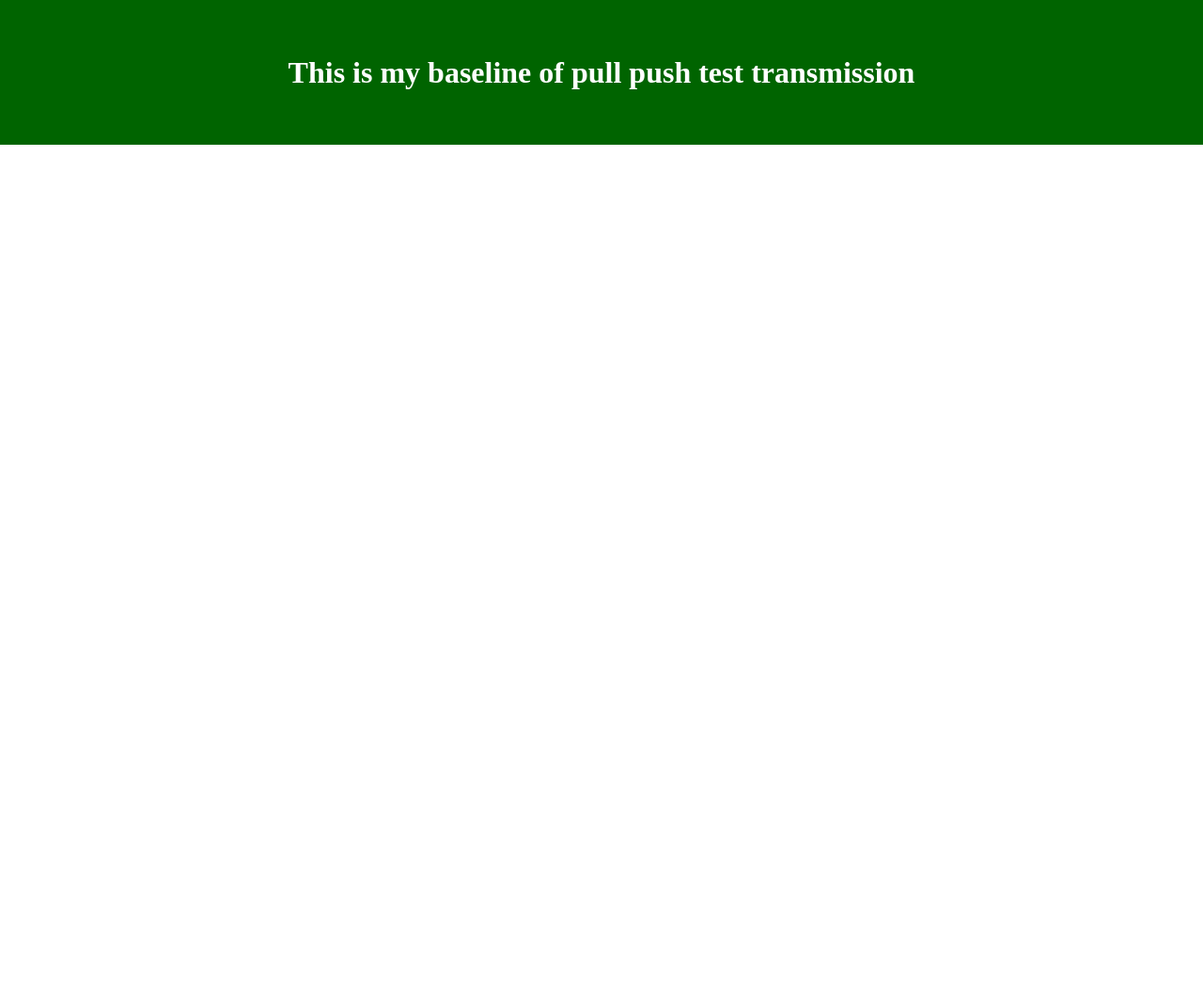
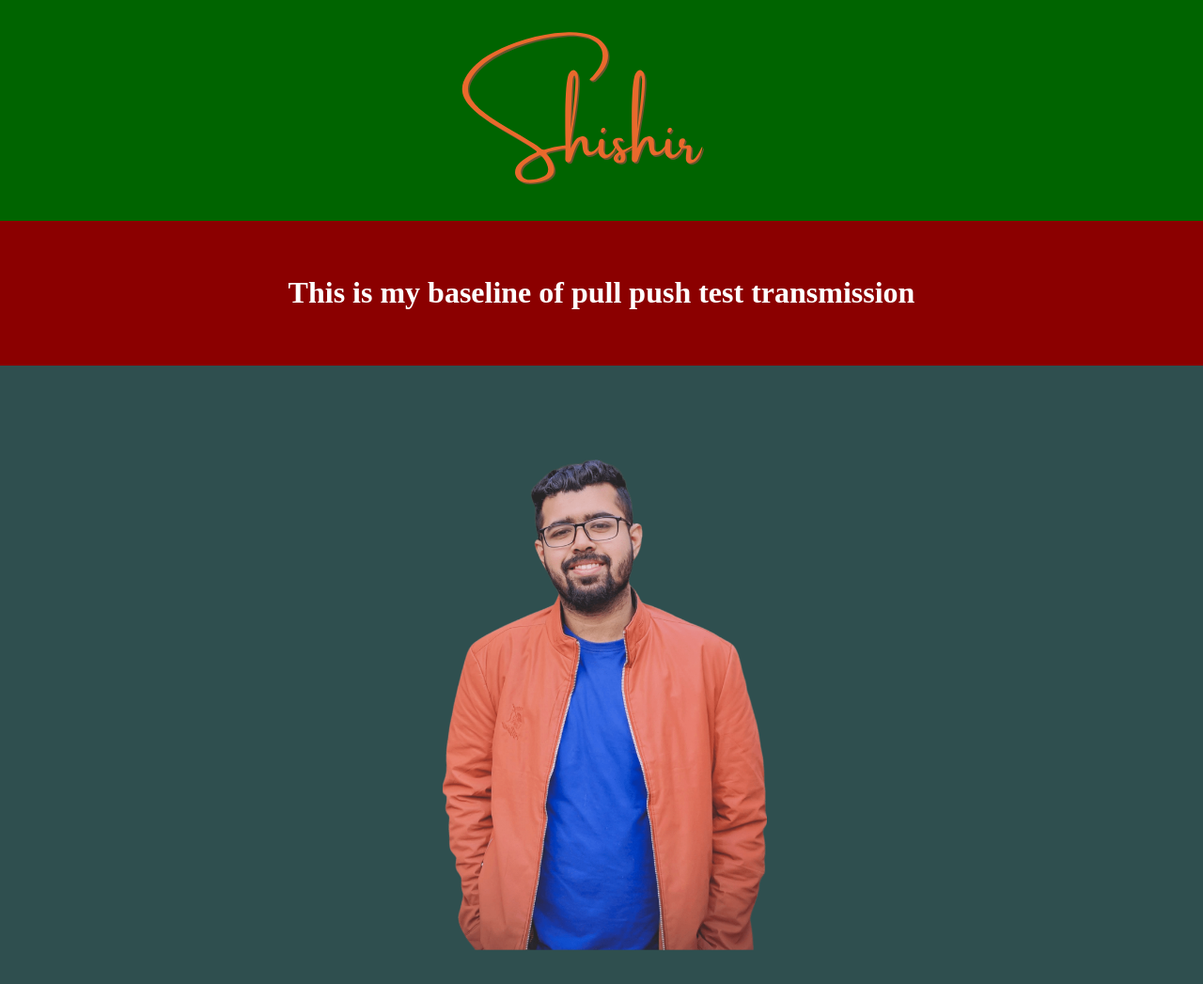
Before and after one commit to toyabulislam/github-pull-push-test, a plain HTML site: page index.html in a window 1280 px wide. Shown: the whole page at 94% size. Before the commit the page ends 800 px from the top, so only its background shows below. Drawn offline with Linux system fonts and the light colour scheme.

Commit message:
2nd commit

```diff
--- a/index.html
+++ b/index.html
@@ -8,11 +8,27 @@
        <title>GitHub Pull Push Test</title>
 </head>
 <body>
+       <section class="nav">
+              <div class="container">
+                     <div class="my-logo">
+                            <img src="./images/logo.svg" alt="">
+                     </div>
+
+              </div>
+       </section>
+
        <section class="header">
               <div class="container">
                      <h1>This is my baseline of pull push test transmission</h1>
               </div>
        </section>
+       <section class="me">
+              <div class="container">
+                     <div class="my-pic">
+                            <img src="./images/Shishir-orange-s.png" alt="">
+                     </div>
+              </div>
+       </section>
 
 </body>
 </html>
--- a/style.css
+++ b/style.css
@@ -4,8 +4,17 @@ body{
        margin: 0;
        padding: 0;
 }
+section.nav{
+       background: darkgreen;
+}
+.my-logo{
+       text-align: center;
+}
+.nav img{
+       width: 300px;
+}
 section.header{
-       background: darkgreen;
+       background: darkred;
 }
 .container{
        max-width: 1200px;
@@ -18,3 +27,12 @@ section.header{
        font-weight: 700;
        text-align: center;
 }
+.my-pic{
+       text-align: center;
+}
+section.me{
+       background: darkslategray;
+}
+.my-pic img{
+       width: 400px;
+}
```
Also changed, not shown: images/Shishir-orange-s.png (added), images/logo.svg (added).
